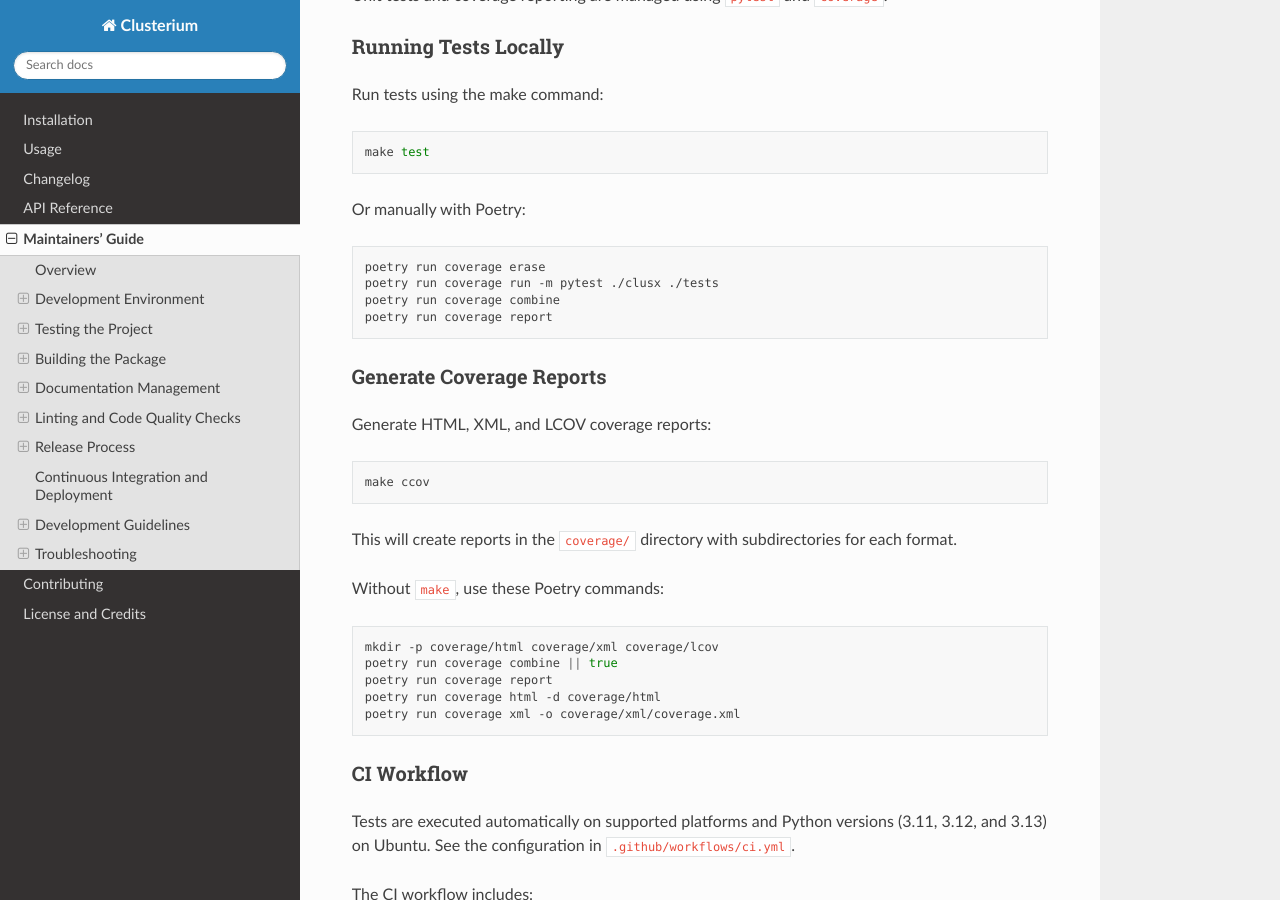
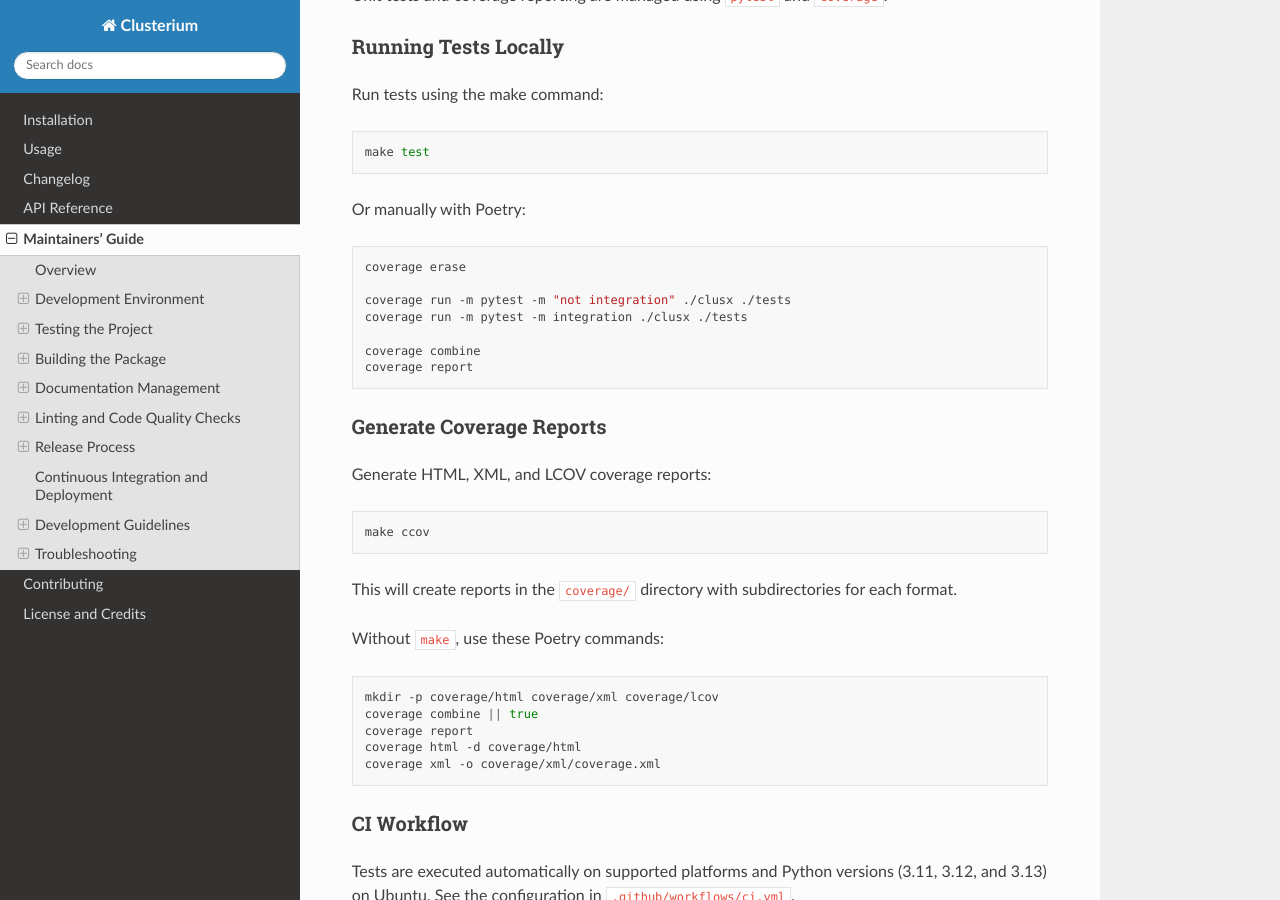
Before and after one commit to sergeyklay/clusterium, a Sphinx documentation site: the page built from docs/source/maintainers.rst, in a window 1280 px wide and 900 px high, scrolled down 2093 px. Built offline with Sphinx 7.4.7 and the Read the Docs theme 3.1.0, drawn with Linux system fonts in a browser that asks for light colours; some of the changed text lies outside the part shown.

Commit message:
Add posibility to run integration tests

```diff
--- a/docs/source/maintainers.rst
+++ b/docs/source/maintainers.rst
@@ -108,10 +108,13 @@ Or manually with Poetry:
 
 .. code-block:: bash
 
-   poetry run coverage erase
-   poetry run coverage run -m pytest ./clusx ./tests
-   poetry run coverage combine
-   poetry run coverage report
+   coverage erase
+
+   coverage run -m pytest -m "not integration" ./clusx ./tests
+   coverage run -m pytest -m integration ./clusx ./tests
+
+   coverage combine
+   coverage report
 
 Generate Coverage Reports
 -------------------------
@@ -129,10 +132,10 @@ Without ``make``, use these Poetry commands:
 .. code-block:: bash
 
    mkdir -p coverage/html coverage/xml coverage/lcov
-   poetry run coverage combine || true
-   poetry run coverage report
-   poetry run coverage html -d coverage/html
-   poetry run coverage xml -o coverage/xml/coverage.xml
+   coverage combine || true
+   coverage report
+   coverage html -d coverage/html
+   coverage xml -o coverage/xml/coverage.xml
 
 CI Workflow
 -----------
@@ -278,15 +281,15 @@ Or manually with Poetry:
 .. code-block:: bash
 
    # Format code (equivalent to make format)
-   poetry run isort --profile black --python-version auto ./
-   poetry run black . ./clusx ./tests
+   isort --profile black --python-version auto ./
+   black . ./clusx ./tests
 
    # Check formatting without changes (equivalent to make format-check)
-   poetry run isort --check-only --profile black --python-version auto --diff ./
-   poetry run black --check . ./clusx ./tests
+   isort --check-only --profile black --python-version auto --diff ./
+   black --check . ./clusx ./tests
 
    # Run linters (equivalent to make lint)
-   poetry run flake8 ./
+   flake8 ./
 
 Pre-commit Hooks
 ----------------
@@ -457,10 +460,11 @@ Common Development Issues
    .. code-block:: bash
 
       # Run tests with verbose output
-      poetry run pytest -v ./clusx ./tests
+      pytest -vvv -m "not integration" ./clusx ./tests
+      pytest -vvv -m integration ./clusx ./tests
 
       # Run a specific test
-      poetry run pytest -v ./tests/test_specific_file.py::test_specific_function
+      pytest -vvv ./tests/test_specific_file.py::test_specific_function
 
 5. **Cleaning build artifacts without make:**
 
```
Also changed, not shown: 3 other files.
